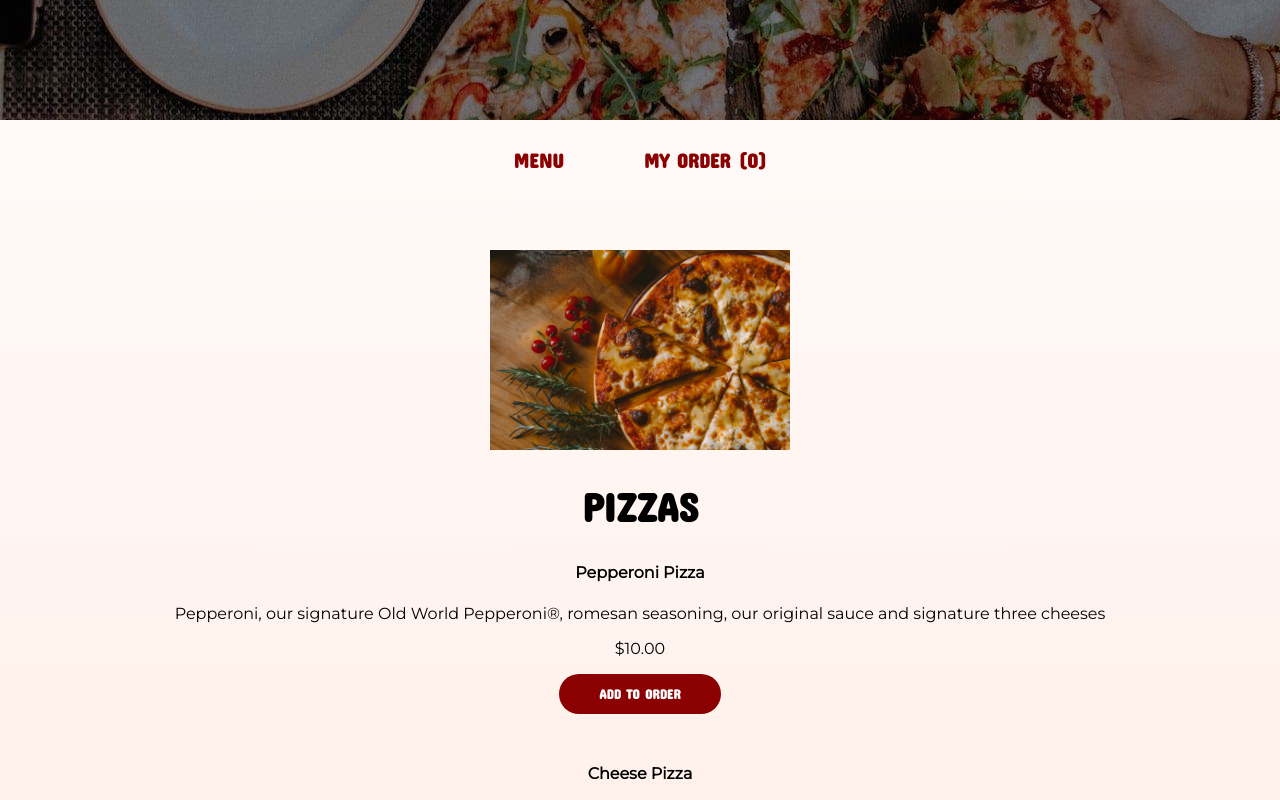
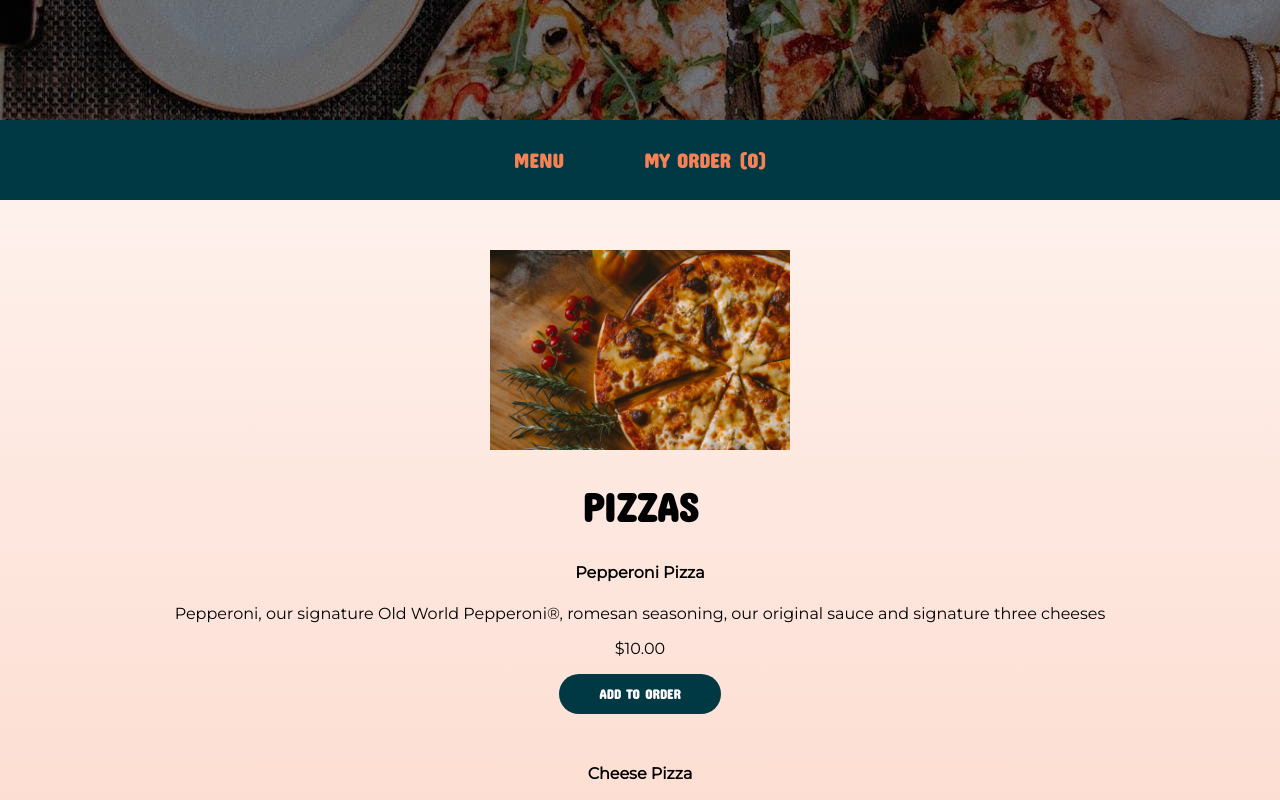
Before and after one commit to kattyeye/react-restaurant-app, a React (Create React App) app: page / in a window 1280 px wide. Shown: the part 280-1080 px from the top of the page. Built offline with nearby package versions, Linux system fonts and the light colour scheme.

Commit message:
Adding styles, deploying

```diff
--- a/src/App.css
+++ b/src/App.css
@@ -4,7 +4,7 @@
 }
 body {
   font-family: "Montserrat", sans-serif;
-  background: linear-gradient(white, #ffc9b4);
+  background: linear-gradient(white, #f78154);
 }
 
 h1,
@@ -32,6 +32,7 @@ h3 {
 .nav-bar {
   display: flex;
   justify-content: center;
+  background-color: #003844;
 }
 .nav-bar ul {
   list-style: none;
@@ -52,7 +53,7 @@ h3 {
   width: 50%;
   height: 400px;
   margin: 30px;
-  box-shadow: rgb(212, 85, 85) -20px 20px;
+  box-shadow: #eb5547 -20px 20px;
 }
 
 .menu-images img {
@@ -67,7 +68,7 @@ h3 {
   padding-top: 20px;
 }
 .form-container h4 {
-  color: darkred;
+  color: #003844;
 }
 
 nav button {
@@ -76,13 +77,13 @@ nav button {
   font-weight: 900;
   padding: 12px 40px;
   background: none;
-  color: darkred;
+  color: #f78154;
   border: none;
   cursor: pointer;
 }
 
 nav button:hover {
-  color: rgb(212, 85, 85);
+  color: #eb5547;
 }
 
 .menu-item {
@@ -90,7 +91,7 @@ nav button:hover {
 }
 .addbutton,
 .submitbtn {
-  background-color: darkred;
+  background-color: #003844;
   color: white;
   padding: 12px 40px;
   border: none;
@@ -103,7 +104,7 @@ nav button:hover {
 
 .addbutton:hover,
 .submitbtn:hover {
-  background-color: rgb(212, 85, 85);
+  background-color: #f78154;
 }
 input {
   background: none;
--- a/src/ORDER/Order.js
+++ b/src/ORDER/Order.js
@@ -41,7 +41,7 @@ function Order(props) {
     <div className="order-container">
       {" "}
       <div className="order-display">
-        <h3>Your order</h3>
+        <h3>order details</h3>
         {orderHTML}
         <p>Total: {formatPrice(subtotal())}</p>
         <div className="form-container">
@@ -55,6 +55,7 @@ function Order(props) {
               onChange={handleNameChange}
               type="text"
               placeholder="Name"
+              style={{ fontFamily: "Montserrat" }}
             />
             <input
               name="phone-num-input"
@@ -62,6 +63,7 @@ function Order(props) {
               onChange={handleNumChange}
               type="tel"
               placeholder="Phone"
+              style={{ fontFamily: "Montserrat" }}
             />
             <button className="submitbtn" type="submit">
               Submit Order
```
Also changed, not shown: package.json (+6 -2 lines), src/App.js (+0 -28 lines), 1 other file (tests, documents, lock files or other folders).
